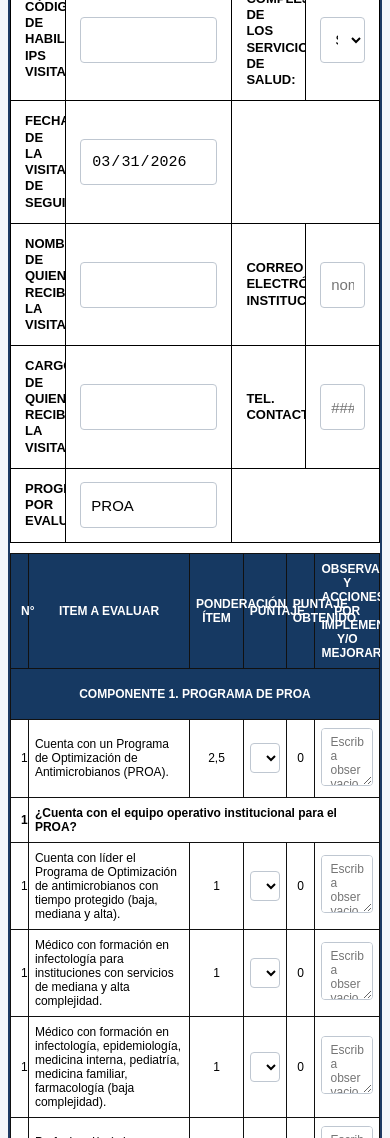
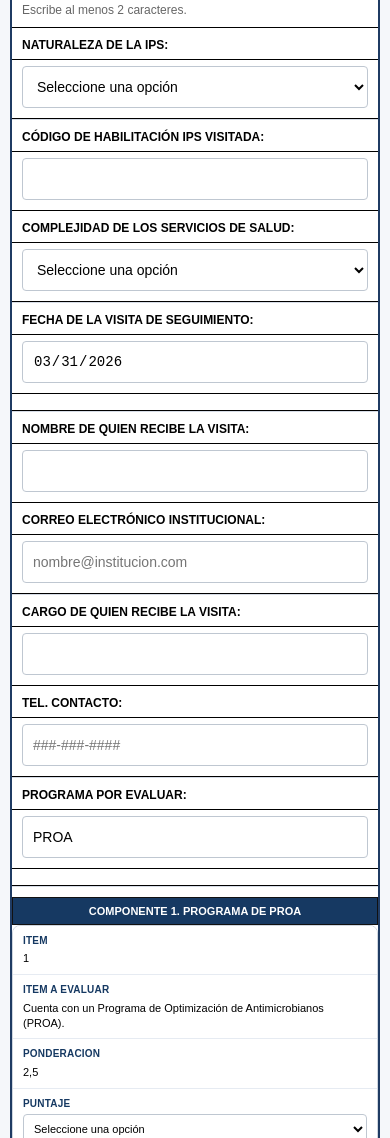
Before and after one commit to JLGG-DEV/LISTA_EAPBS_PROA, a plain HTML site: page index.html in a window 390 px wide. Shown: the part 862-2000 px from the top of the page. Drawn offline with nearby package versions, Linux system fonts and the light colour scheme.

Commit message:
responsive

```diff
--- a/index.html
+++ b/index.html
@@ -25,7 +25,7 @@
 
     <div class="barra-superior"></div>
 
-    <table>
+    <table class="tabla-datos">
       <tr>
         <td class="etiqueta w-label-left">RAZÓN SOCIAL DE LA ASEGURADO QUE REALIZA EL SEGUIMIENTO:</td>
         <td class="campo w-input-left">
--- a/styles.css
+++ b/styles.css
@@ -14,7 +14,7 @@
   margin: 0 auto;
   background: #fff;
   border: 2px solid #1f3b63;
-  overflow-x: hidden;
+  overflow-x: visible;
   overflow-y: visible;
 }
 
@@ -484,3 +484,248 @@ table {
   }
 
 }
+
+@media (max-width: 1024px) {
+  body {
+    margin: 0;
+    padding: 10px;
+  }
+
+  .encabezado {
+    padding: 12px;
+  }
+
+  .titulo-encabezado {
+    font-size: 17px;
+    line-height: 1.3;
+  }
+
+  .logo-img-izq,
+  .logo-img-der {
+    height: 88px;
+  }
+
+  .tabla-datos td {
+    padding: 10px;
+    font-size: 13px;
+  }
+
+  .tabla-datos input,
+  .tabla-datos select {
+    min-height: 42px;
+    font-size: 14px;
+  }
+
+  .seccion-evaluacion,
+  .seccion-resumen,
+  .seccion-resultado {
+    overflow-x: auto;
+    -webkit-overflow-scrolling: touch;
+  }
+
+  .tabla-evaluacion {
+    min-width: 980px;
+  }
+
+  .tabla-resumen,
+  .tabla-resultado {
+    min-width: 760px;
+  }
+}
+
+@media (max-width: 768px) {
+  .encabezado-logos {
+    gap: 12px;
+  }
+
+  .logo-img-izq,
+  .logo-img-der {
+    height: 64px;
+  }
+
+  .titulo-encabezado {
+    font-size: 14px;
+  }
+
+  .tabla-datos {
+    table-layout: auto;
+  }
+
+  .tabla-datos tr {
+    display: block;
+    border-bottom: 1px solid #d6dce6;
+  }
+
+  .tabla-datos td {
+    display: block;
+    width: 100% !important;
+    border-left: none;
+    border-right: none;
+    border-top: none;
+  }
+
+  .tabla-datos td[colspan] {
+    width: 100% !important;
+  }
+
+  .tabla-datos .etiqueta,
+  .tabla-datos .etiqueta-blanca {
+    padding-bottom: 6px;
+    font-size: 12px;
+  }
+
+  .tabla-datos .campo {
+    padding-top: 6px;
+  }
+
+  .tabla-evaluacion th,
+  .tabla-evaluacion td {
+    font-size: 11px;
+    padding: 7px 5px;
+  }
+
+  .seccion-evaluacion {
+    overflow-x: visible;
+  }
+
+  .tabla-evaluacion {
+    table-layout: fixed;
+    min-width: 0;
+  }
+
+  .tabla-evaluacion thead {
+    display: none;
+  }
+
+  .tabla-evaluacion tbody,
+  .tabla-evaluacion tr {
+    display: block;
+  }
+
+  .tabla-evaluacion tr[data-section] {
+    margin: 0 0 10px;
+    border: 1px solid #cfd6df;
+    border-radius: 8px;
+    overflow: hidden;
+    background: #fff;
+  }
+
+  .tabla-evaluacion tr[data-section] td {
+    display: block;
+    width: 100% !important;
+    border: none;
+    border-bottom: 1px solid #e6ebf2;
+    padding: 8px 10px;
+    text-align: left;
+    white-space: normal;
+    overflow-wrap: anywhere;
+    word-break: break-word;
+    line-height: 1.35;
+  }
+
+  .tabla-evaluacion tr[data-section] td:last-child {
+    border-bottom: none;
+  }
+
+  .tabla-evaluacion tr[data-section] td::before {
+    display: block;
+    margin-bottom: 4px;
+    font-size: 10px;
+    font-weight: 700;
+    color: #163962;
+    text-transform: uppercase;
+    letter-spacing: 0.2px;
+  }
+
+  .tabla-evaluacion tr[data-section] td:nth-child(1)::before {
+    content: "Item";
+  }
+
+  .tabla-evaluacion tr[data-section] td:nth-child(2)::before {
+    content: "Item a evaluar";
+  }
+
+  .tabla-evaluacion tr[data-section] td:nth-child(3)::before {
+    content: "Ponderacion";
+  }
+
+  .tabla-evaluacion tr[data-section] td:nth-child(4)::before {
+    content: "Puntaje";
+  }
+
+  .tabla-evaluacion tr[data-section] td:nth-child(5)::before {
+    content: "Puntaje obtenido";
+  }
+
+  .tabla-evaluacion tr[data-section] td:nth-child(6)::before {
+    content: "Observaciones";
+  }
+
+  .tabla-evaluacion .fila-total td {
+    display: block;
+    width: 100% !important;
+  }
+
+  .tabla-evaluacion .fila-subtitulo {
+    display: grid !important;
+    grid-template-columns: 64px 1fr;
+    margin: 0 0 10px;
+    border: 1px solid #cfd6df;
+    border-radius: 8px;
+    overflow: hidden;
+    background: #f4f6fa;
+  }
+
+  .tabla-evaluacion .fila-subtitulo td {
+    display: flex !important;
+    align-items: center;
+    width: 100% !important;
+    border: none;
+    padding: 10px 10px;
+    font-weight: 700;
+    line-height: 1.3;
+  }
+
+  .tabla-evaluacion .fila-subtitulo td:first-child {
+    justify-content: center;
+    background: #e3e8f1;
+    border-right: 1px solid #cfd6df;
+    font-size: 12px;
+  }
+
+  .tabla-evaluacion .fila-subtitulo td:last-child {
+    background: #f4f6fa;
+    font-size: 12px;
+  }
+
+  .tabla-evaluacion .fila-total td {
+    border-left: none;
+    border-right: none;
+  }
+
+  .tabla-evaluacion .fila-total .valor-total {
+    text-align: center;
+  }
+
+  .tabla-evaluacion .estado-cumplimiento,
+  .observacion-input {
+    font-size: 11px;
+  }
+
+  .tabla-resumen,
+  .tabla-resultado {
+    min-width: 0;
+  }
+
+  .tabla-resumen th,
+  .tabla-resumen td,
+  .tabla-resultado th,
+  .tabla-resultado td {
+    font-size: 12px;
+  }
+
+  .boton-enviar {
+    width: calc(100% - 24px);
+    max-width: 320px;
+  }
+}
```
